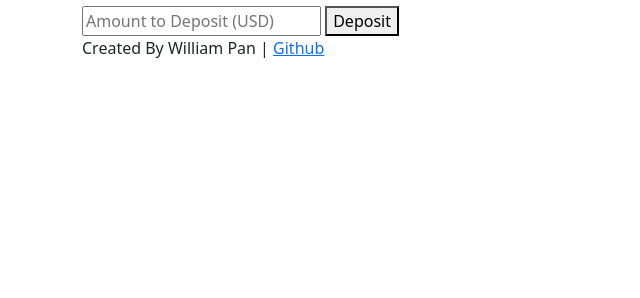
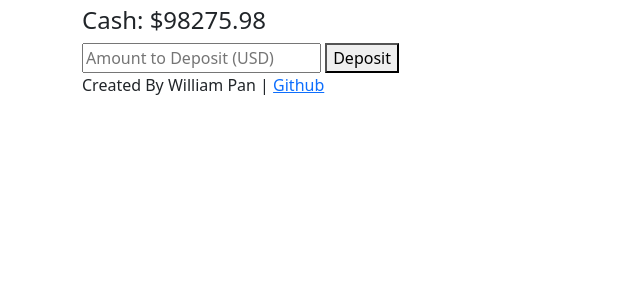
Before and after one commit to williampan22/stock_trading_brokerage_app, a Flask app: page /deposit in a window 1280 px wide. Shown: the part 50-348 px from the top of the page, without its empty margins (0-640 px from the left). Run offline with Flask 3, Linux system fonts and the light colour scheme; the visitor is signed in with stand-in values (Sample User, id 1).

Commit message:
display current cash

```diff
--- a/app.py
+++ b/app.py
@@ -111,7 +111,9 @@ def clear_session():
 @require_login
 def index():
     portfolio = db.session.execute(db.select(Portfolio).filter_by(user_id=session["user_id"])).scalars()
-    return render_template("index.html", portfolio=portfolio)
+    user = db.one_or_404(db.select(User).filter_by(id=session["user_id"]))
+    current_cash = round(user.cash, 2)
+    return render_template("index.html", portfolio=portfolio, current_cash=current_cash)
 
 # Show Trade History
 @app.route("/trade_history")
@@ -133,7 +135,9 @@ def depsoit():
         db.session.commit()
         return redirect("/")
     else:
-        return render_template("deposit.html")
+        user = db.session.execute(db.select(User).filter_by(id=session["user_id"])).scalar_one_or_none()
+        current_cash = user.cash
+        return render_template("deposit.html", current_cash=current_cash)
 
 # Quote Stock
 @app.route("/quote", methods=["GET", "POST"])
--- a/templates/deposit.html
+++ b/templates/deposit.html
@@ -5,9 +5,12 @@
 {% endblock %}
 
 {% block body %}
-    <form action="/deposit" method="post">
-        <input autocomplete="off" name="cash_to_deposit" placeholder="Amount to Deposit (USD)" type="number" step = "0.01" min="0" required>
-        <button type="submit">Deposit</button>
-    </form>
+
+<h4>Cash: ${{current_cash}}</h4>
+
+<form action="/deposit" method="post">
+    <input autocomplete="off" name="cash_to_deposit" placeholder="Amount to Deposit (USD)" type="number" step = "0.01" min="0" required>
+    <button type="submit">Deposit</button>
+</form>
 
 {% endblock %}
--- a/templates/index.html
+++ b/templates/index.html
@@ -7,6 +7,7 @@
 {% block body %}
 
 <h3>Portfolio</h3>
+<h4>Cash: ${{current_cash}}</h4>
 
 <a href="/">Portfolio</a>
 <a href="/logout">Logout</a>
```
